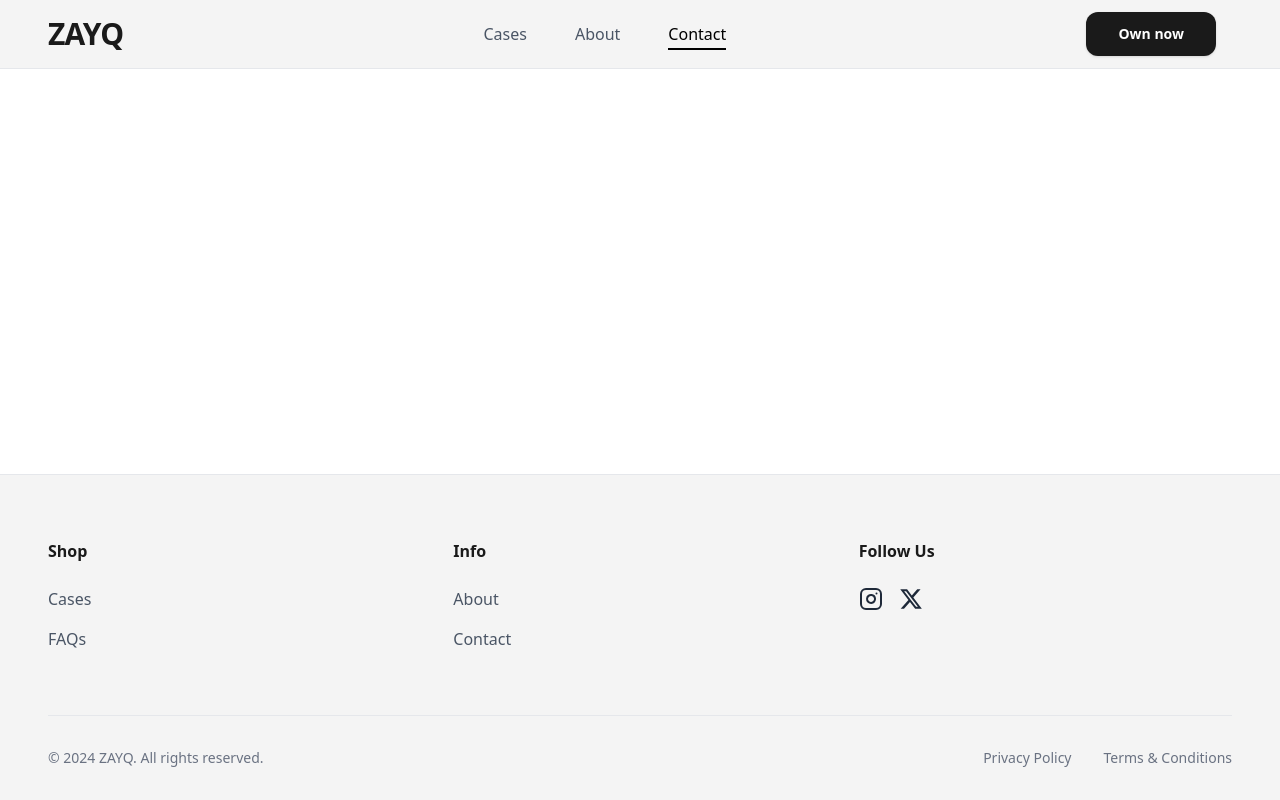
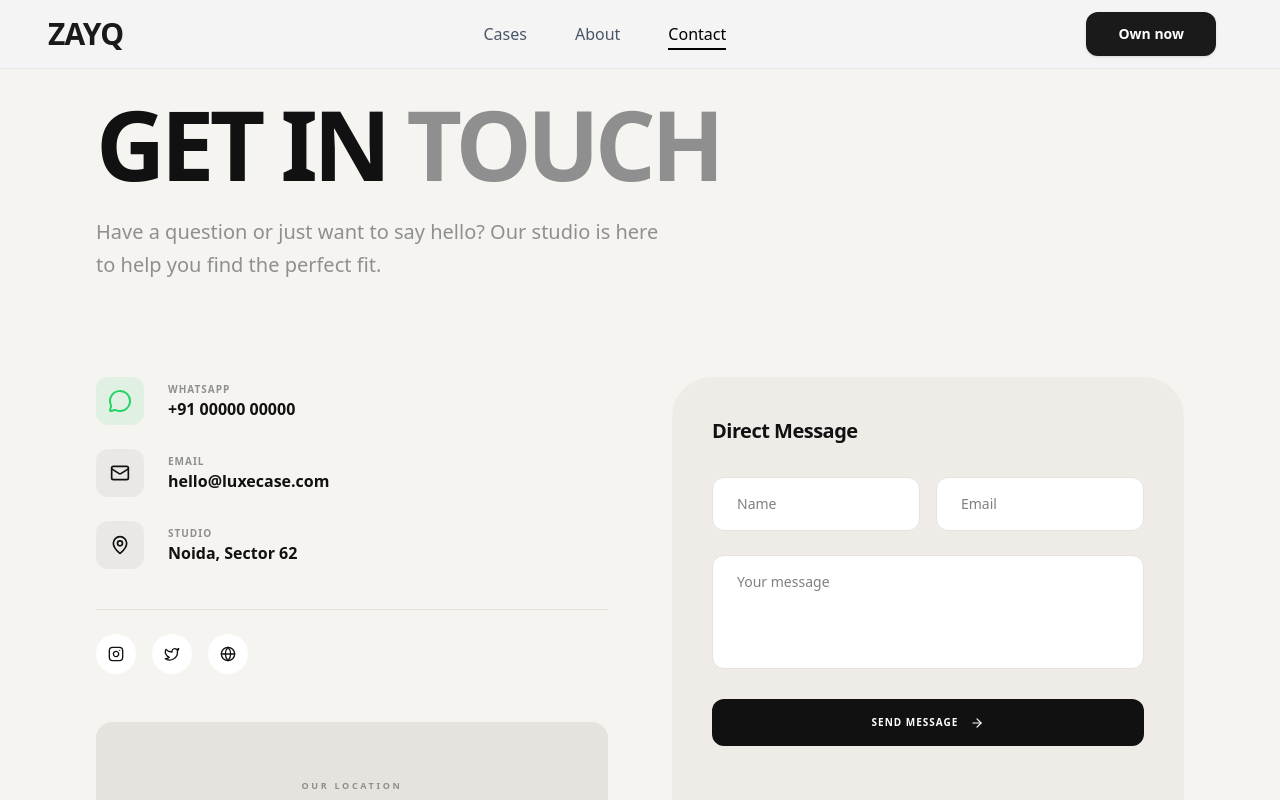
Before and after one commit to jaseel0/ZAYQ, a React (Vite) app: page /contact in a window 1280 px wide. Shown: the top 800 px of the page. Built offline with nearby package versions, Linux system fonts and the light colour scheme.

Commit message:
compelet contact page

```diff
--- a/src/features/contact/Contact.tsx
+++ b/src/features/contact/Contact.tsx
@@ -1,6 +1,40 @@
+import ContactHero from "./components/ContactHero";
+import ContactForm from "./components/ContactForm";
+import ContactInfo from "./components/ContactInfo";
+const ContactPage: React.FC = () => {
+  return (
+    <div className="min-h-screen bg-[#F6F4F1] p-6 md:p-12 lg:p-24 selection:bg-[#111111] selection:text-white">
+      <div className="max-w-6xl mx-auto">
 
-export default function Contact() {
-  return (
-    <div>Contact</div>
-  )
-}
+        <ContactHero />
+
+        <div className="grid grid-cols-1 lg:grid-cols-2 gap-16">
+
+          <div className="space-y-12">
+            <ContactInfo />
+            {/* Minimal Map Placeholder */}
+            <div className="w-full h-32 bg-[#E6E3DF] rounded-2xl flex items-center justify-center">
+              <span className="text-[9px] font-black uppercase tracking-[0.3em] text-[#8F8F8F]">Our Location</span>
+            </div>
+          </div>
+
+          <div className="bg-[#EFECE8] p-8 md:p-10 rounded-[2.5rem]">
+            <h3 className="text-xl font-black text-[#111111] tracking-tight mb-8">Direct Message</h3>
+            <ContactForm />
+          </div>
+
+        </div>
+
+        <footer className="mt-24 pt-8 border-t border-[#E6E3DF] flex flex-col md:flex-row justify-between items-center gap-4">
+          <p className="text-[9px] font-black uppercase tracking-widest text-[#8F8F8F]">© 2024 LuxeCase Studio</p>
+          <div className="flex gap-6">
+            <span className="text-[9px] font-black uppercase tracking-widest text-[#8F8F8F]">Privacy</span>
+            <span className="text-[9px] font-black uppercase tracking-widest text-[#8F8F8F]">Terms</span>
+          </div>
+        </footer>
+
+      </div>
+    </div>
+  );
+};
+export default ContactPage;
--- /dev/null
+++ b/src/features/contact/components/ContactForm.tsx
@@ -0,0 +1,27 @@
+import { ArrowRight } from "lucide-react";
+const ContactForm: React.FC = () => (
+  <div className="space-y-6">
+    <div className="grid grid-cols-1 md:grid-cols-2 gap-4">
+      <input
+        type="text"
+        placeholder="Name"
+        className="w-full bg-white border border-[#E6E3DF] rounded-xl py-4 px-6 text-sm outline-none focus:border-[#111111] transition-colors"
+      />
+      <input
+        type="email"
+        placeholder="Email"
+        className="w-full bg-white border border-[#E6E3DF] rounded-xl py-4 px-6 text-sm outline-none focus:border-[#111111] transition-colors"
+      />
+    </div>
+    <textarea
+      placeholder="Your message"
+      rows={4}
+      className="w-full bg-white border border-[#E6E3DF] rounded-xl py-4 px-6 text-sm outline-none focus:border-[#111111] transition-colors resize-none"
+    ></textarea>
+    <button className="w-full bg-[#111111] text-white py-4 rounded-xl font-bold uppercase tracking-widest text-[10px] flex items-center justify-center gap-3 hover:bg-[#2A2A2A] transition-all">
+      Send Message
+      <ArrowRight size={14} />
+    </button>
+  </div>
+);
+export default ContactForm;
--- /dev/null
+++ b/src/features/contact/components/ContactHero.tsx
@@ -0,0 +1,11 @@
+const ContactHero: React.FC = () => (
+    <div className="mb-16 lg:mb-24">
+        <h1 className="text-6xl md:text-8xl font-black text-[#111111] tracking-tighter leading-none mb-6">
+            GET IN <span className="text-[#8F8F8F]">TOUCH</span>
+        </h1>
+        <p className="text-lg md:text-xl text-[#8F8F8F] font-medium leading-relaxed max-w-xl">
+            Have a question or just want to say hello? Our studio is here to help you find the perfect fit.
+        </p>
+    </div>
+);
+export default ContactHero
--- /dev/null
+++ b/src/features/contact/components/ContactInfo.tsx
@@ -0,0 +1,45 @@
+import { MapPin, Mail, MessageCircle, Instagram, Twitter, Globe } from "lucide-react";
+const ContactInfo: React.FC = () => (
+    <div className="space-y-10">
+        <div className="space-y-6">
+            <div className="flex items-center gap-6 group cursor-pointer">
+                <div className="w-12 h-12 bg-[#25D366]/10 rounded-xl flex items-center justify-center text-[#25D366]">
+                    <MessageCircle size={24} />
+                </div>
+                <div>
+                    <h4 className="text-[10px] font-black uppercase tracking-widest text-[#8F8F8F]">WhatsApp</h4>
+                    <p className="font-bold text-[#111111]">+91 00000 00000</p>
+                </div>
+            </div>
+
+            <div className="flex items-center gap-6">
+                <div className="w-12 h-12 bg-[#111111]/5 rounded-xl flex items-center justify-center text-[#111111]">
+                    <Mail size={20} />
+                </div>
+                <div>
+                    <h4 className="text-[10px] font-black uppercase tracking-widest text-[#8F8F8F]">Email</h4>
+                    <p className="font-bold text-[#111111]">hello@luxecase.com</p>
+                </div>
+            </div>
+
+            <div className="flex items-center gap-6">
+                <div className="w-12 h-12 bg-[#111111]/5 rounded-xl flex items-center justify-center text-[#111111]">
+                    <MapPin size={20} />
+                </div>
+                <div>
+                    <h4 className="text-[10px] font-black uppercase tracking-widest text-[#8F8F8F]">Studio</h4>
+                    <p className="font-bold text-[#111111]">Noida, Sector 62</p>
+                </div>
+            </div>
+        </div>
+
+        <div className="flex gap-4 pt-6 border-t border-[#E6E3DF]">
+            {[Instagram, Twitter, Globe].map((Icon, i) => (
+                <button key={i} className="w-10 h-10 bg-white rounded-full flex items-center justify-center text-[#111111] hover:bg-[#111111] hover:text-white transition-all" aria-label="button">
+                    <Icon size={16} />
+                </button>
+            ))}
+        </div>
+    </div>
+);
+export default ContactInfo;
```
